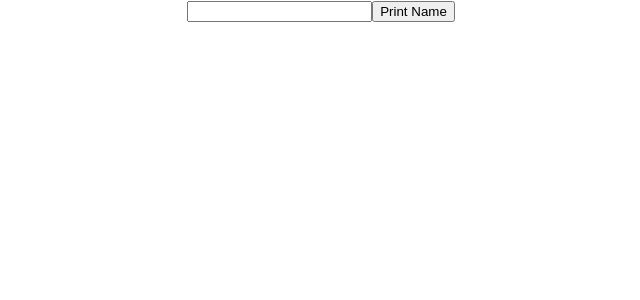
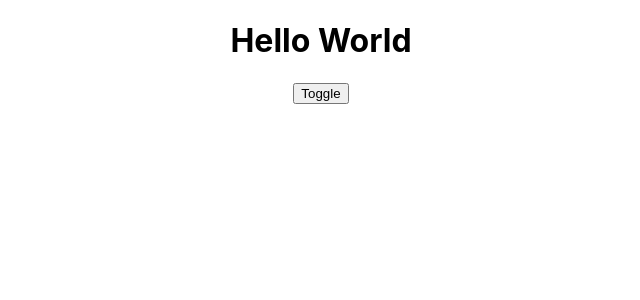
Before and after one commit to gerakanamalindonesia/react-tutorial, a React (Create React App) app: page / in a window 1280 px wide. Shown: the top 300 px of the page, without its empty margins (319-959 px from the left). Built offline with nearby package versions, Linux system fonts and the light colour scheme.

Commit message:
state untuk membuat show dan hidden toggle button

```diff
--- a/src/App.js
+++ b/src/App.js
@@ -2,21 +2,16 @@ import {useState} from 'react'
 import './App.css';
 
 function App() {
-    const [name, setName] = useState("Default Name")
-    const [print, setPrint] = useState(false)
-    function getValue(val) {
-        setName(val.target.value)
-        if(val.target.value.length === 0) {
-            setPrint(false)
-        }
-    }
+    const [status, setStatus] = useState(true)
     return (
         <div className="App">
             {
-                print ? <h2>Name : {name}</h2> : null
+                status ? <h1>Hello World</h1> : null
             }
-            <input type="text" onChange={getValue} />
-            <button onClick={() => setPrint(!print)}>Print Name</button>
+
+            {/*<button onClick={() => setStatus(false)}>Hide</button>*/}
+            {/*<button onClick={() => setStatus(true)}>Show</button>*/}
+            <button onClick={() => setStatus(!status)}>Toggle</button>
         </div>
      );
 }
```
